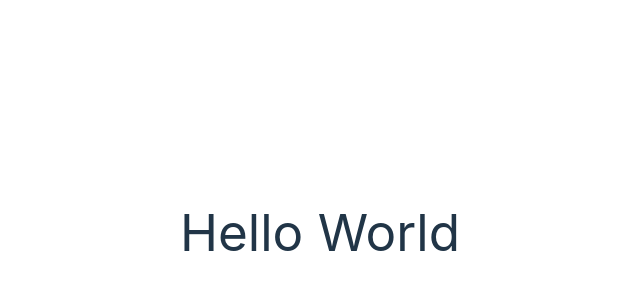
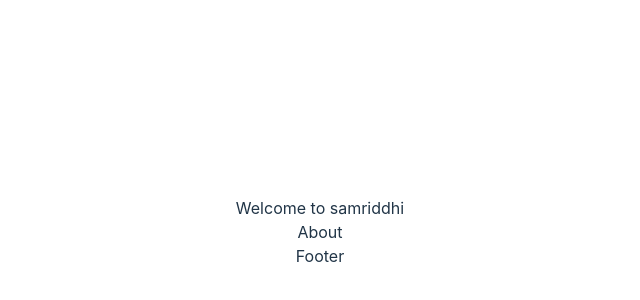
Before and after one commit to ThePrinceKushwaha/samriddhi, a React (Vite) app in the folder front-end/: page / in a window 1280 px wide. Shown: the part 168-468 px from the top of the page, without its empty margins (320-960 px from the left). Built offline with nearby package versions, Linux system fonts and the light colour scheme.

Commit message:
feat: setup basic homepage

```diff
--- a/front-end/src/App.jsx
+++ b/front-end/src/App.jsx
@@ -1,12 +1,20 @@
 import { useState } from 'react'
 import './App.css'
+import Homepage from './pages/Homepage.js'
+import About from './pages/About.js'
+import Footer from './pages/Footer.js'
 
 function App() {
   const [count, setCount] = useState(0)
 
   return (
     <>
-      <h1>Hello World</h1>
+        <div className="cotainer">
+
+            <Homepage/>
+            <About />
+            <Footer />
+        </div>
     </>
   )
 }
--- /dev/null
+++ b/front-end/src/pages/About.js
@@ -0,0 +1,9 @@
+import React from 'react'
+
+const About = () => {
+  return (
+    <div>About</div>
+  )
+}
+
+export default About
--- /dev/null
+++ b/front-end/src/pages/Contact.js
@@ -0,0 +1,9 @@
+import React from 'react'
+
+const Contact = () => {
+  return (
+    <div>Contact</div>
+  )
+}
+
+export default Contact
--- /dev/null
+++ b/front-end/src/pages/Footer.js
@@ -0,0 +1,11 @@
+import React from 'react'
+
+const Footer = () => {
+  return (
+   <>
+    <h2>Footer</h2>
+   </>
+  )
+}
+
+export default Footer
--- /dev/null
+++ b/front-end/src/pages/Header.js
@@ -0,0 +1,9 @@
+import React from 'react'
+
+const Header = () => {
+  return (
+    <div>Header</div>
+  )
+}
+
+export default Header
--- /dev/null
+++ b/front-end/src/pages/Homepage.js
@@ -0,0 +1,11 @@
+import React from 'react'
+
+const Homepage = () => {
+  return (
+   <>
+    Welcome to samriddhi
+   </>
+  )
+}
+
+export default Homepage
```
